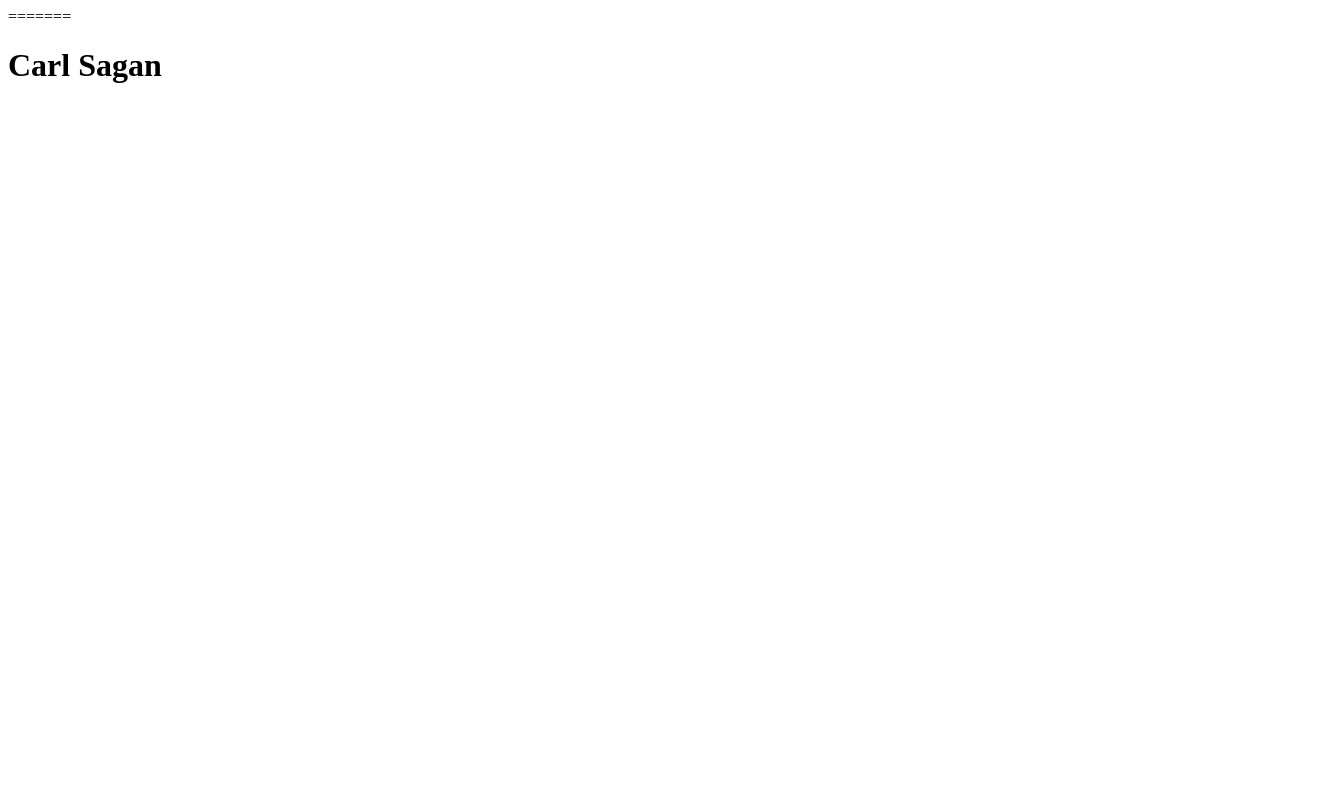
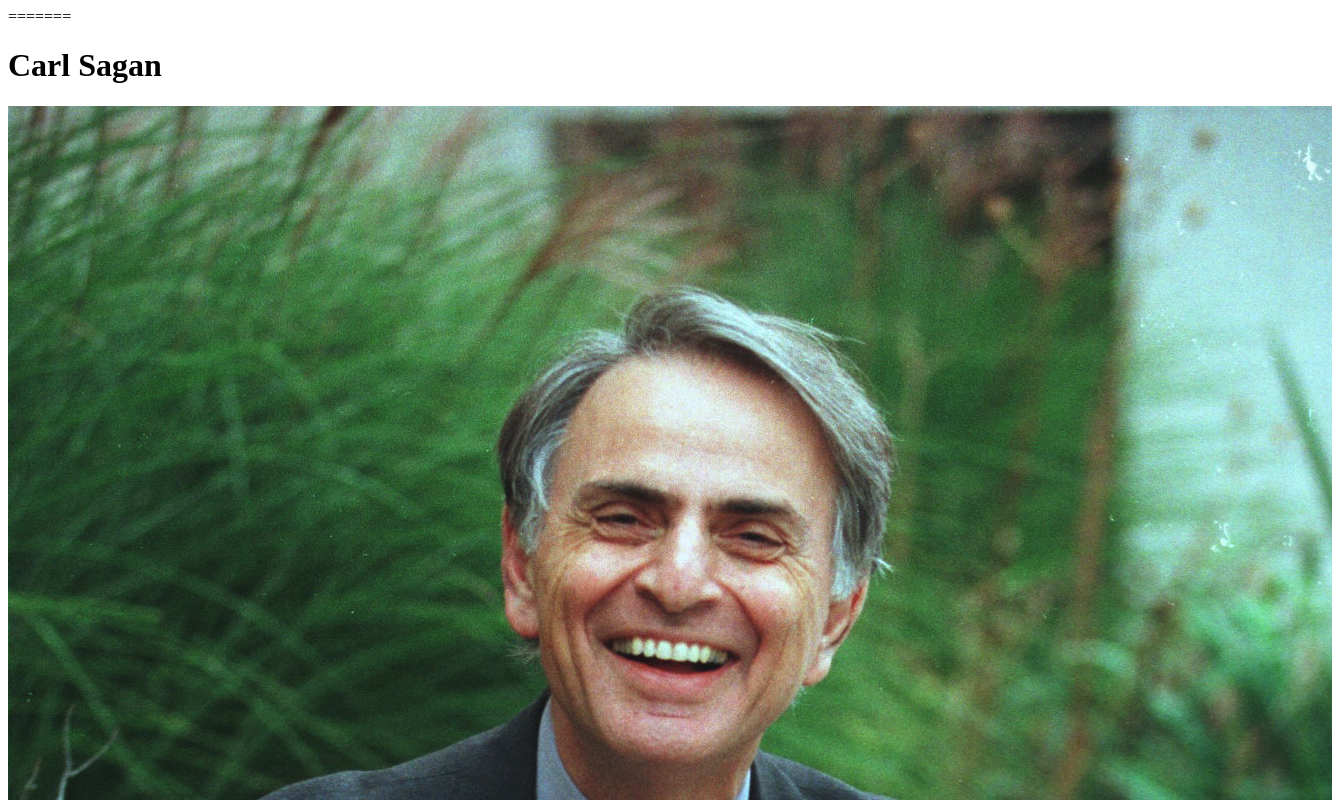
Before and after one commit to LuisSalas94/microverse-trials-2, a plain HTML site: page index.html in a window 1280 px wide. Shown: the top 800 px of the page, 1332 px wide, since content can reach past the window. Drawn offline with Linux system fonts and the light colour scheme.

Commit message:
added feature#3 and feature#4

```diff
--- a/index.html
+++ b/index.html
@@ -10,6 +10,9 @@
 		=======
 		<main id="main">
 			<h1 id="title">Carl Sagan</h1>
+			<div id="img-div">
+				<img src="images/img2.jpg" alt="" id="image" />
+			</div>
 		</main>
 
 		<script src="https://cdn.freecodecamp.org/testable-projects-fcc/v1/bundle.js"></script>
```
